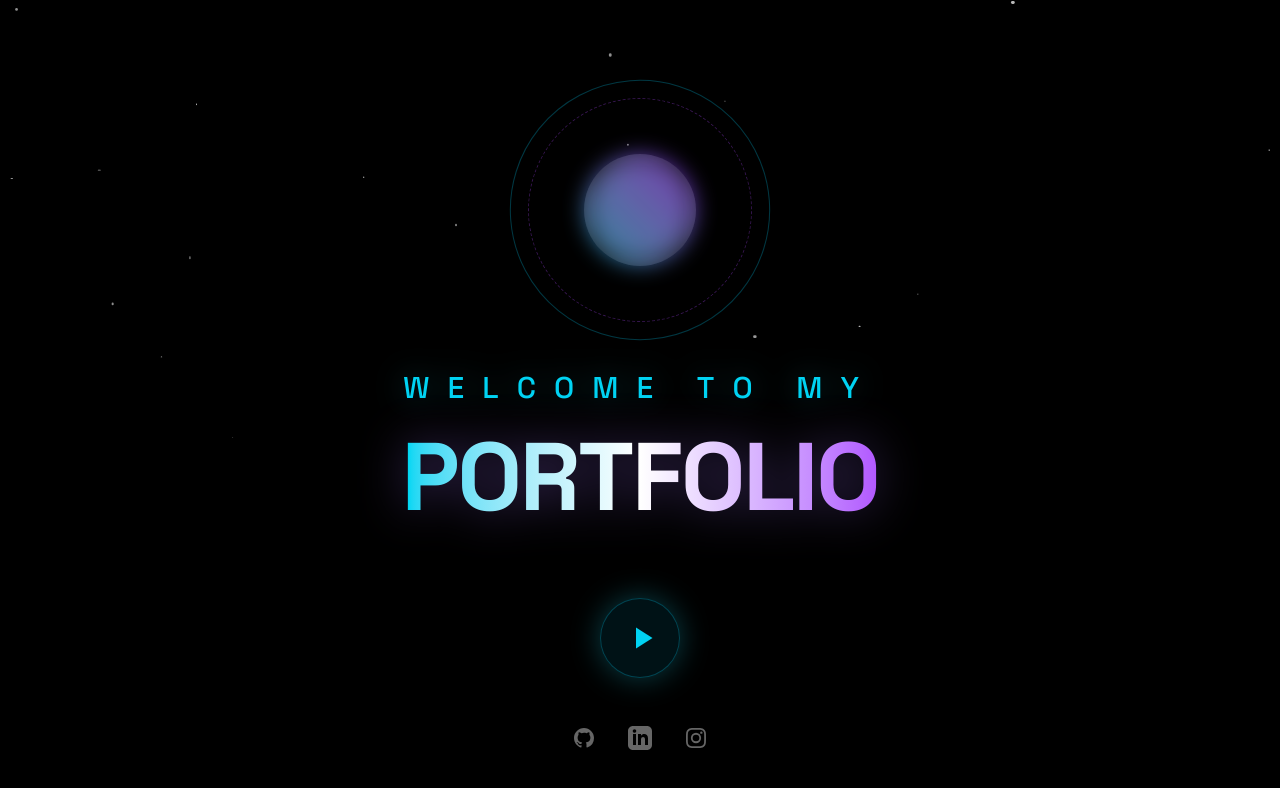
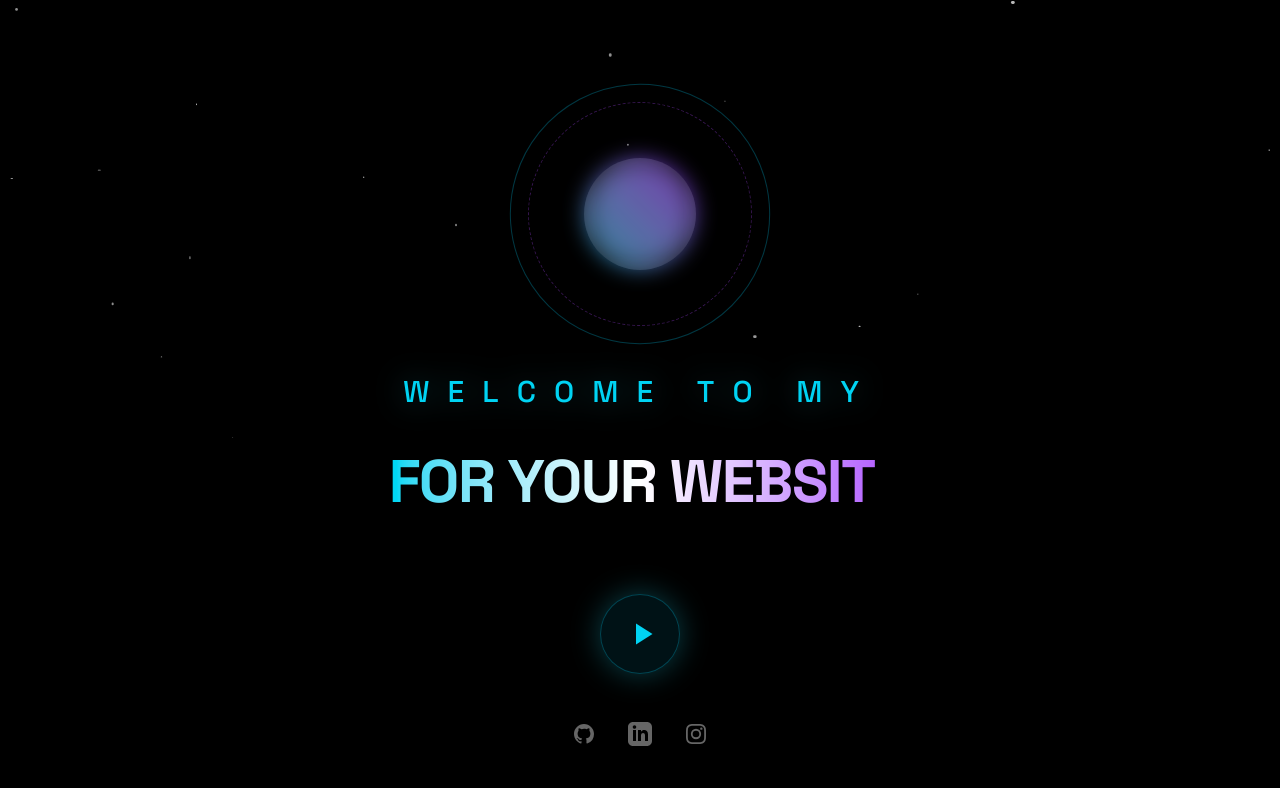
Before and after one commit to monyphy25/Portfolio, a React (Vite) app: page / in a window 1280 px wide. Shown: the top 788 px of the page. Built offline with nearby package versions, Linux system fonts and the light colour scheme.

Commit message:
Add TextType component to WelcomeScreen with multi-message support

```diff
--- /dev/null
+++ b/src/components/TextType.tsx
@@ -0,0 +1,79 @@
+import { useState, useEffect } from "react";
+import { motion } from "framer-motion";
+
+interface TextTypeProps {
+    text: string[];
+    typingSpeed?: number;
+    pauseDuration?: number;
+    showCursor?: boolean;
+    cursorCharacter?: string;
+    className?: string;
+}
+
+const TextType = ({
+    text,
+    typingSpeed = 75,
+    pauseDuration = 1500,
+    showCursor = true,
+    cursorCharacter = "|",
+    className = ""
+}: TextTypeProps) => {
+    const [currentTextIndex, setCurrentTextIndex] = useState(0);
+    const [currentText, setCurrentText] = useState("");
+    const [isDeleting, setIsDeleting] = useState(false);
+
+    useEffect(() => {
+        let timer: NodeJS.Timeout;
+
+        const handleTyping = () => {
+            const fullText = text[currentTextIndex];
+
+            if (!isDeleting) {
+                // Typing
+                setCurrentText(fullText.substring(0, currentText.length + 1));
+
+                if (currentText === fullText) {
+                    // Finished typing word, wait before deleting
+                    timer = setTimeout(() => setIsDeleting(true), pauseDuration);
+                } else {
+                    // Keep typing
+                    timer = setTimeout(handleTyping, typingSpeed);
+                }
+            } else {
+                // Deleting
+                setCurrentText(fullText.substring(0, currentText.length - 1));
+
+                if (currentText === "") {
+                    // Finished deleting, move to next word
+                    setIsDeleting(false);
+                    setCurrentTextIndex((prev) => (prev + 1) % text.length);
+                    timer = setTimeout(handleTyping, 500);
+                } else {
+                    // Keep deleting
+                    timer = setTimeout(handleTyping, typingSpeed / 2);
+                }
+            }
+        };
+
+        timer = setTimeout(handleTyping, typingSpeed);
+
+        return () => clearTimeout(timer);
+    }, [currentText, isDeleting, currentTextIndex, text, typingSpeed, pauseDuration]);
+
+    return (
+        <div className={`inline-block ${className}`}>
+            {currentText}
+            {showCursor && (
+                <motion.span
+                    animate={{ opacity: [1, 0] }}
+                    transition={{ duration: 0.8, repeat: Infinity, ease: "linear" }}
+                    className="ml-1 font-light"
+                >
+                    {cursorCharacter}
+                </motion.span>
+            )}
+        </div>
+    );
+};
+
+export default TextType;
--- a/src/components/WelcomeScreen.tsx
+++ b/src/components/WelcomeScreen.tsx
@@ -1,5 +1,6 @@
 import { motion, AnimatePresence } from "framer-motion";
 import { useState } from "react";
+import TextType from "./TextType";
 
 interface WelcomeScreenProps {
     onComplete: () => void;
@@ -144,26 +145,24 @@ const WelcomeScreen = ({ onComplete }: WelcomeScreenProps) => {
                                 className="text-xl md:text-3xl font-display font-medium tracking-[0.6em] text-cyan-400 drop-shadow-[0_0_15px_rgba(34,211,238,0.3)] mb-4"
                             />
 
-                            {/* Infinite Animation Wrapper for PORTFOLIO */}
+                            {/* Text Type Animation for PORTFOLIO and more */}
                             <motion.div
                                 animate={{
-                                    y: [0, -10, 0],
-                                    filter: [
-                                        "drop-shadow(0 0 10px rgba(34,211,238,0.2))",
-                                        "drop-shadow(0 0 25px rgba(168,85,247,0.4))",
-                                        "drop-shadow(0 0 10px rgba(34,211,238,0.2))"
-                                    ]
+                                    y: [0, -5, 0],
                                 }}
                                 transition={{
                                     duration: 4,
                                     repeat: Infinity,
                                     ease: "easeInOut"
                                 }}
+                                className="text-3xl md:text-6xl font-display font-black tracking-tight uppercase bg-gradient-to-r from-cyan-400 via-white to-purple-500 bg-clip-text text-transparent p-4 min-h-[120px] flex items-center justify-center"
                             >
-                                <CharacterReveal
-                                    text="PORTFOLIO"
-                                    delay={8}
-                                    className="text-5xl md:text-8xl font-display font-black tracking-tight uppercase bg-gradient-to-r from-cyan-400 via-white to-purple-500 bg-clip-text text-transparent p-4"
+                                <TextType
+                                    text={["Text typing effect", "for your websites", "Happy coding!"]}
+                                    typingSpeed={75}
+                                    pauseDuration={1500}
+                                    showCursor={true}
+                                    cursorCharacter="|"
                                 />
                             </motion.div>
                         </div>
```
